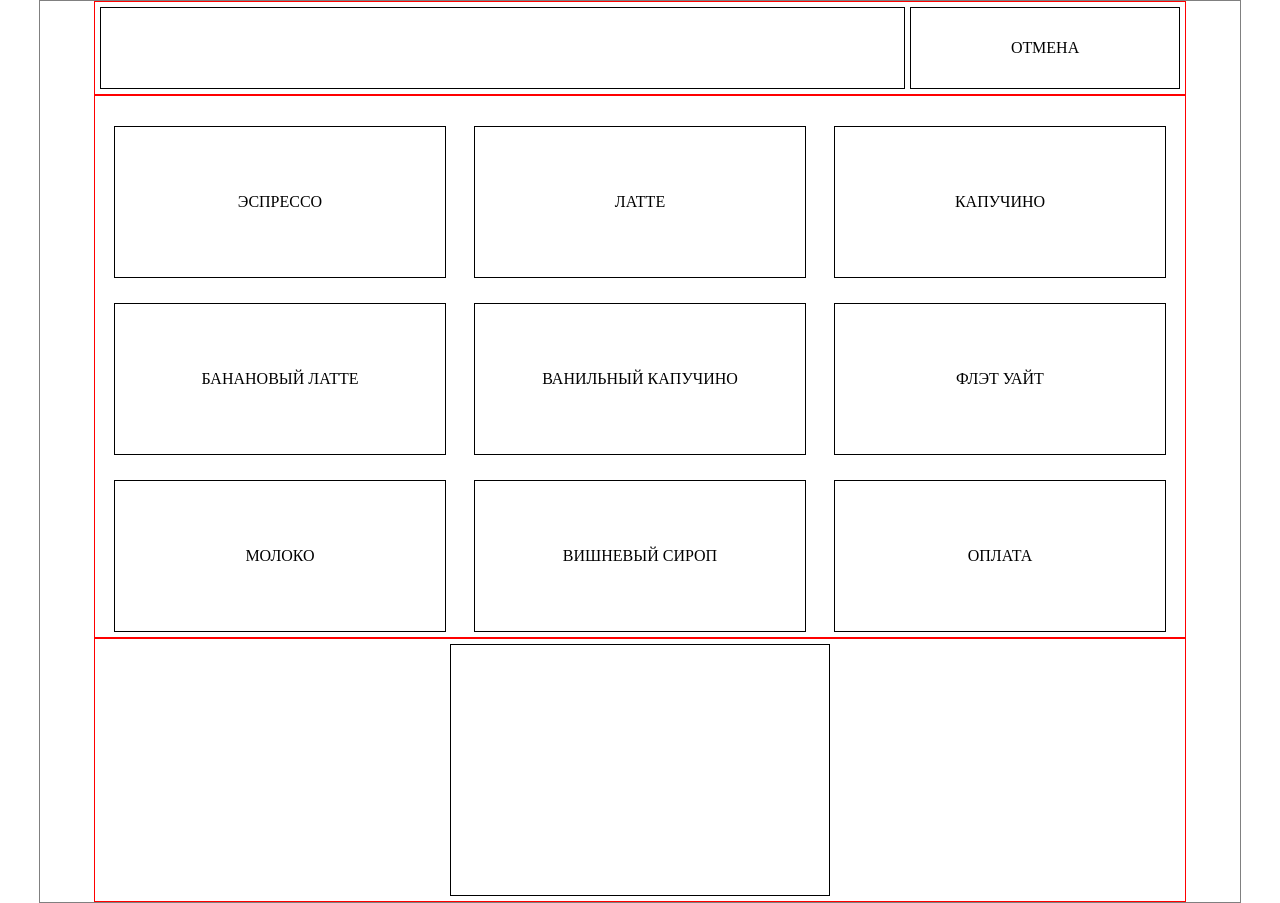
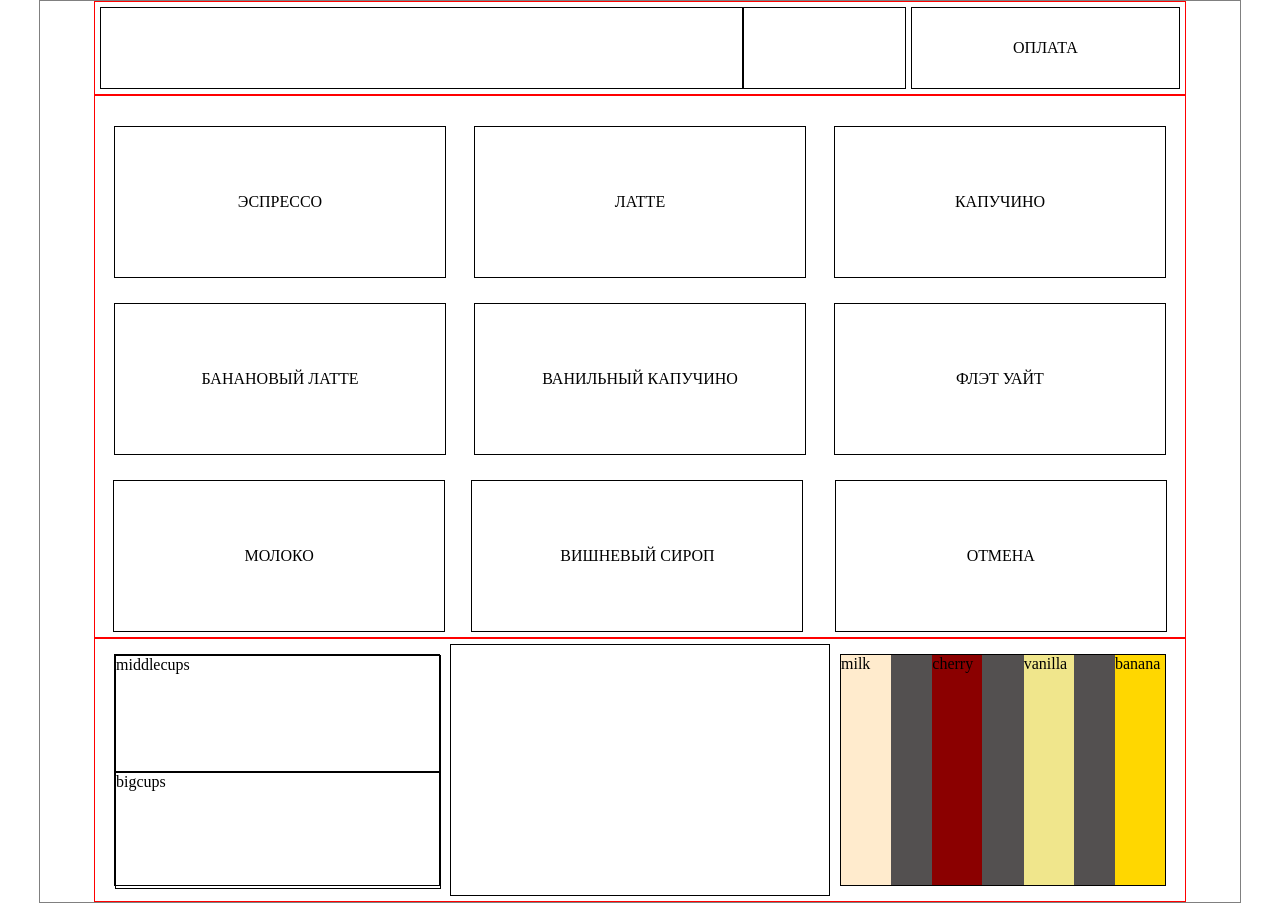
Before and after one commit to uxanovav/coffee-machine, a plain HTML site: page index.html in a window 1280 px wide. Drawn offline with Linux system fonts and the light colour scheme.

Commit message:
feat: add markup elem

```diff
--- a/index.html
+++ b/index.html
@@ -10,7 +10,8 @@
     <div class="wrapper">
         <section class="header-section">
             <div class="screen"></div>
-            <div class="cancel-button">ОТМЕНА</div>
+            <div class="price"></div>
+            <div class="paybutton" data-key="pay">ОПЛАТА</div>
         </section>
         <section class="button-section">
             <div class="button main-drink" data-key="espresso">ЭСПРЕССО</div>
@@ -21,10 +22,20 @@
             <div class="button main-drink" data-key="flatwhite">ФЛЭТ УАЙТ</div>
             <div class="button additional-drink" data-key="milk">МОЛОКО</div>
             <div class="button additional-drink" data-key="cherrysyrop">ВИШНЕВЫЙ СИРОП</div>
-            <div class="button paybutton" data-key="pay">ОПЛАТА</div>
+            <div class="cancel-button button">ОТМЕНА</div>
         </section>
         <section class="cup-section">
+            <div class="cups-status">
+                <div class="cup-status">middlecups</div>
+                <div class="cup-status">bigcups</div>
+            </div>
             <div class="cup"></div>
+            <div class="addons-status">
+                <div class="milk">milk</div>
+                <div class="cherry">cherry</div>
+                <div class="vanilla">vanilla</div>
+                <div class="banana">banana</div>
+            </div>
         </section>
         <script src="./index.js" type="module"></script>
     </div>
--- a/index.js
+++ b/index.js
@@ -4,6 +4,7 @@ const additionalDrinkButtons = document.querySelectorAll('.additional-drink')
 const screen = document.querySelector('.screen');
 const cancelButton = document.querySelector('.cancel-button');
 const cup = document.querySelector('.cup');
+const pay = document.querySelector('.paybutton');
 
 let drink = {
     mainDrink: '',
@@ -19,7 +20,17 @@ let drink = {
 function logger() {
     console.log(drink, '\n', options.milk.count);
 }
-cancelButton.addEventListener('click', resetDrink)
+
+pay.addEventListener('click', acceptPayment);
+cancelButton.addEventListener('click', resetDrink);
+mainDrinkButtons.forEach(element => {
+    element.addEventListener('click', addMainDrink);
+});
+
+additionalDrinkButtons.forEach(element => {
+    element.addEventListener('click', addAdditionalDrink);
+})
+
 
 function showScreen() {
     screen.innerHTML = '';
@@ -34,6 +45,19 @@ function showScreen() {
 
 }
 
+function acceptPayment() {
+    options.cherrysyrop.count -= drink.totalMilkVolume;
+    options.bananasyrop.count -= drink.totalBananaSyrVolume;
+    options.vanillasyrop.count -= drink.totalVanillaSyrVolume;
+    options.milk.count -= drink.totalMilkVolume;
+    if (drink.selectedCup == 'middlecup'){
+        options.middlecup.count--;
+    } else {
+        options.bigcup.count--;
+    }
+    resetDrink();
+}
+
 function resetDrink() {
     drink.mainDrink = '';
     drink.selectedCup = '';
@@ -46,13 +70,6 @@ function resetDrink() {
     screen.innerHTML = '';
 }
 
-mainDrinkButtons.forEach(element => {
-    element.addEventListener('click', addMainDrink);
-});
-
-additionalDrinkButtons.forEach(element => {
-    element.addEventListener('click', addAdditionalDrink);
-})
 
 function addMainDrink() {
     resetDrink();
@@ -60,6 +77,21 @@ function addMainDrink() {
     drink.mainDrink = this.dataset.key;
     drink.totalVolume = options[`${keyName}`].volume;
     drink.totalPrice = options[`${keyName}`].price;
+    if (keyName == 'bananalatte') {
+        drink.totalBananaSyrVolume += 50;
+    }
+    if (keyName == 'vanillaсappuccino') {
+        drink.totalVanillaSyrVolume += 50;
+    }
+    if (keyName == 'latte') {
+        drink.totalMilkVolume += 100;
+    }
+    if (keyName == 'сappuccino') {
+        drink.totalMilkVolume += 80;
+    }
+    if (keyName == 'flatwhite') {
+        drink.totalMilkVolume += 120;
+    }
     cupSelect();
     showScreen()
     logger();
@@ -70,7 +102,7 @@ function addAdditionalDrink() {
     if (keyName == 'milk' && options.milk.count != 0 && drink.totalVolume < options.bigcup.value - 49) {
         drink.totalVolume += options[`${keyName}`].volume;
         drink.totalPrice += options[`${keyName}`].price;
-        drink.totalMilkVolume++;
+        drink.totalMilkVolume += 50;
         cupSelect();
         showScreen();
         if (drink.mainDrink != '') {
@@ -117,10 +149,10 @@ function addAdditionalDrink() {
             }
         }
     }
-    if (keyName == 'cherrysyrop' && options.cherrysyrop.count != 0 && drink.totalVolume < options.bigcup.value - 49 && drink.totalCherrySyrVolume < 2 && drink.mainDrink != '') {
+    if (keyName == 'cherrysyrop' && options.cherrysyrop.count != 0 && drink.totalVolume < options.bigcup.value - 49 && drink.totalCherrySyrVolume < 100 && drink.mainDrink != '') {
         drink.totalVolume += options[`${keyName}`].volume;
         drink.totalPrice += options[`${keyName}`].price;
-        drink.totalCherrySyrVolume++;
+        drink.totalCherrySyrVolume += 50;
         cupSelect();
         showScreen();
         switch (drink.totalCherrySyrVolume) {
--- a/options.js
+++ b/options.js
@@ -21,7 +21,7 @@ export let options = {
     },
     bananalatte: {
         volume:300,
-        price:150
+        price:150,
     },
     vanillaсappuccino: {
         volume:300,
--- a/style.css
+++ b/style.css
@@ -19,7 +19,12 @@ body{
 }
 
 .screen {
-    width: 75%;
+    width: 60%;
+    border: 1px black solid;
+}
+
+.price {
+    width: 15%;
     border: 1px black solid;
 }
 
@@ -69,3 +74,56 @@ body{
     height: 250px;
     border: black 1px solid;
 }
+
+.paybutton {
+    width: 25%;
+    height: 80px;
+    border: 1px solid black;
+    margin-left: 5px;
+    display: flex;
+    align-items: center;
+    justify-content: center;
+    cursor: pointer;
+}
+
+.addons-status{
+    background-color: rgb(83, 80, 80);
+    margin: 10px;
+    width: 30%;
+    border: 1px solid black;
+    display: flex;
+    justify-content: space-between;
+}
+
+.cups-status {
+    margin: 10px;
+    width: 30%;
+    border: 1px solid black;
+}
+
+.cup-status {
+    border: 1px solid black;
+    display: flex;
+    width: 100%;
+    height: 50%;
+}
+
+.milk {
+    width: 50px;
+    background-color: blanchedalmond;
+}
+
+.cherry {
+    width: 50px;
+    background-color: darkred;
+}
+
+.vanilla {
+    width: 50px;
+    background-color: khaki;
+}
+
+.banana {
+    width: 50px;
+    background-color: gold;
+}
```
